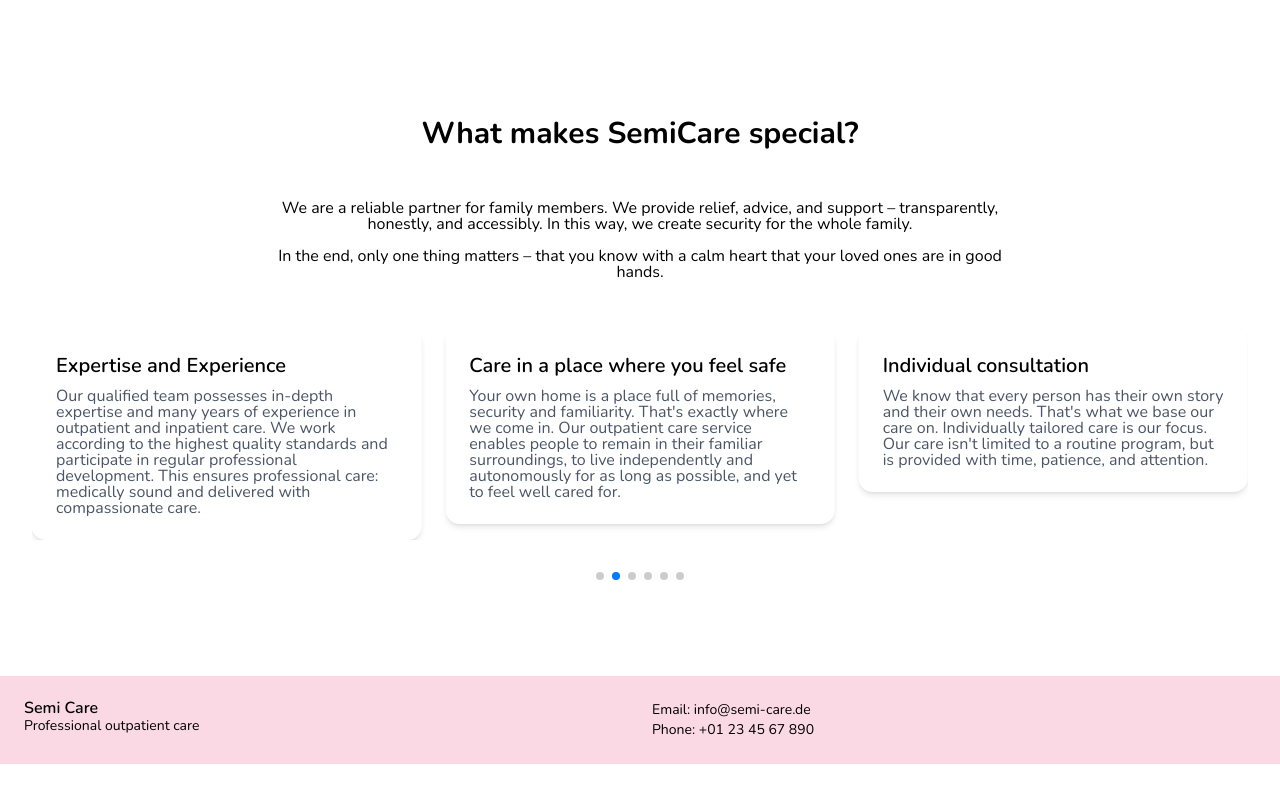
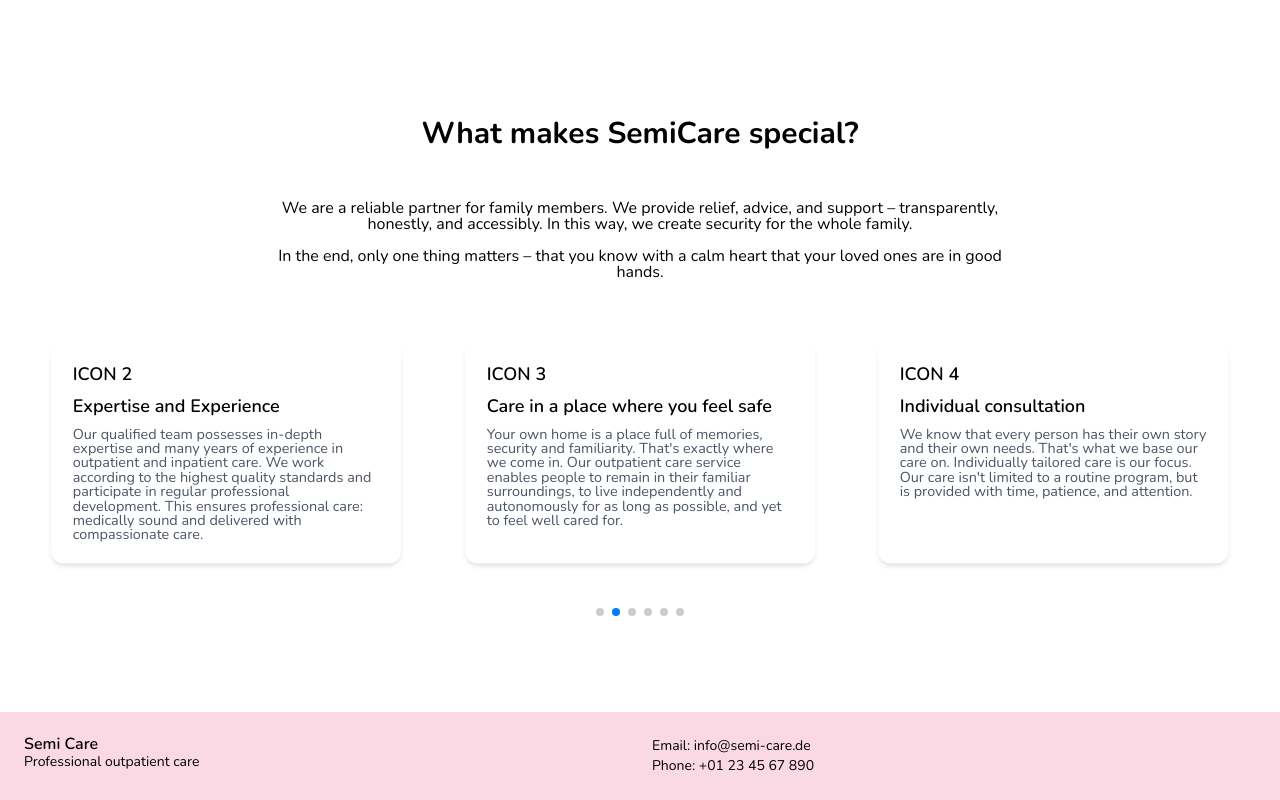
Before and after one commit to sinissto/semi-care-app, a React (Vite) app: page / in a window 1280 px wide. Shown: the part 1701-2501 px from the top of the page. Before the commit the page ends 2465 px from the top, so only its background shows below. Built offline with nearby package versions, Linux system fonts and the light colour scheme.

Commit message:
SpecialUs section - Swiper Keyboard and Wheel control, and Swiper Slides same height

```diff
--- a/src/components/home/SpecialUs.jsx
+++ b/src/components/home/SpecialUs.jsx
@@ -1,6 +1,6 @@
 import Section from "../../layout/Section";
 import { Swiper, SwiperSlide } from "swiper/react";
-import { Autoplay, Pagination } from "swiper/modules";
+import { Autoplay, Pagination, Keyboard, Mousewheel } from "swiper/modules";
 
 import "swiper/css";
 import "swiper/css/pagination";
@@ -27,12 +27,12 @@
     text: "We know that every person has their own story and their own needs. That's what we base our care on. Individually tailored care is our focus. Our care isn't limited to a routine program, but is provided with time, patience, and attention.",
   },
   {
-    id: 4,
+    id: 5,
     title: "Reliability and accessibility",
     text: "Reliability, punctuality, and clear communication are a matter of course for us. We are there for you – even when things get difficult. We are available 24 hours a day for emergencies, including Sundays and public holidays.",
   },
   {
-    id: 4,
+    id: 6,
     title: "Trust of relatives",
     text: "The decision to entrust one's parents or a loved one to strangers is never easy. At SemiCare, we understand these feelings perfectly – because for us, caregiving is more than just a service. It's a matter of trust. Trust begins where you can let go, knowing that those in need are in good hands.",
   },
@@ -59,7 +59,7 @@
       {/* Swiper */}
       <div className="relative max-w-8xl mx-auto">
         <Swiper
-          modules={[Autoplay, Pagination]}
+          modules={[Autoplay, Pagination, Keyboard, Mousewheel]}
           loop={true}
           autoplay={{
             delay: 3000,
@@ -72,15 +72,27 @@
           }}
           spaceBetween={24}
           slidesPerView={1}
+          keyboard={{
+            enabled: true,
+            onlyInViewport: true,
+          }}
+          mousewheel={{
+            forceToAxis: true,
+            sensitivity: 0.7,
+            thresholdDelta: 10,
+            releaseOnEdges: true,
+          }}
           breakpoints={{
             640: { slidesPerView: 1 },
             768: { slidesPerView: 2 },
             1024: { slidesPerView: 3 },
           }}
+          className={"items-stretch"}
         >
           {cards.map((card) => (
-            <SwiperSlide key={card.id}>
-              <div className="h-full rounded-xl bg-white p-6 shadow-md">
+            <SwiperSlide key={card.id} className="!h-auto flex">
+              <div className="flex flex-col h-full rounded-xl bg-white p-6 shadow-md scale-90 swiper-slide-active:scale-100 transition-transform duration-300">
+                <p className="text-xl font-semibold mb-2">ICON {card.id}</p>
                 <h3 className="text-xl font-semibold mb-2">{card.title}</h3>
                 <p className="text-gray-600">{card.text}</p>
               </div>
```
